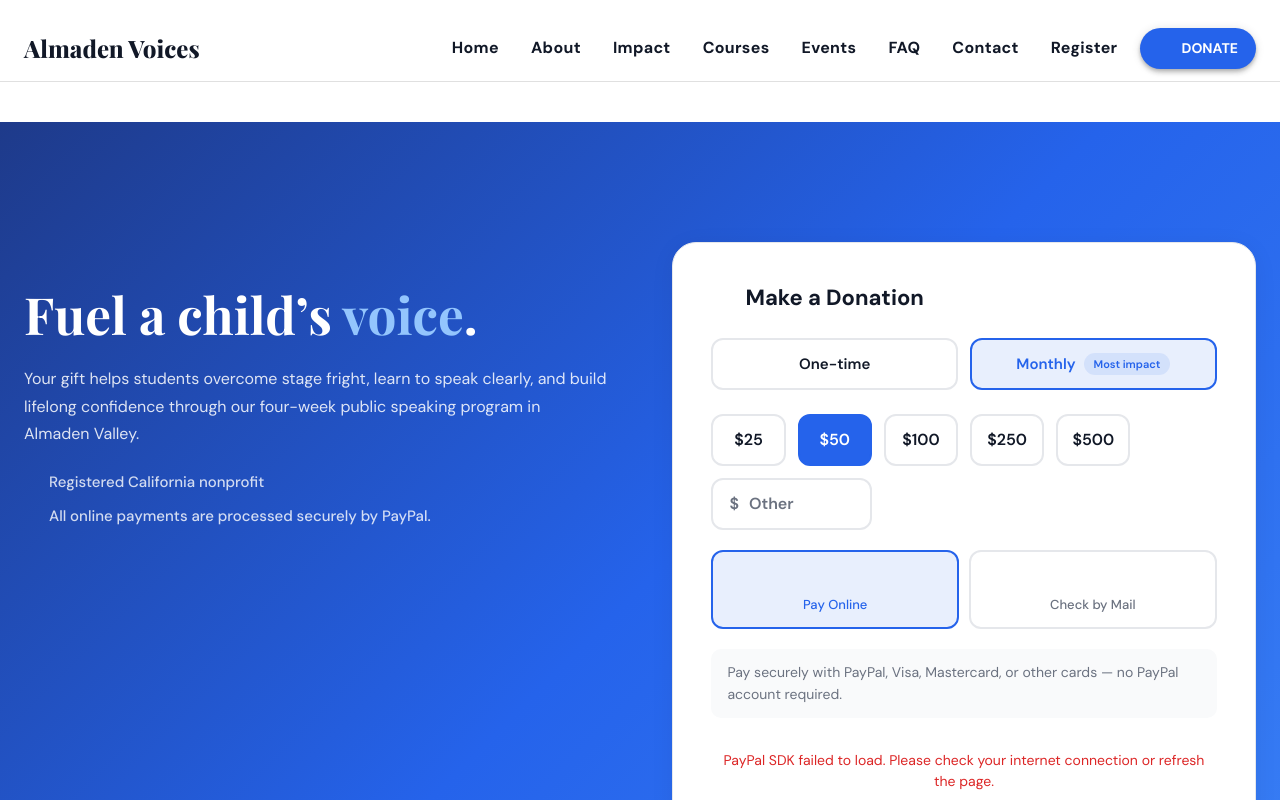
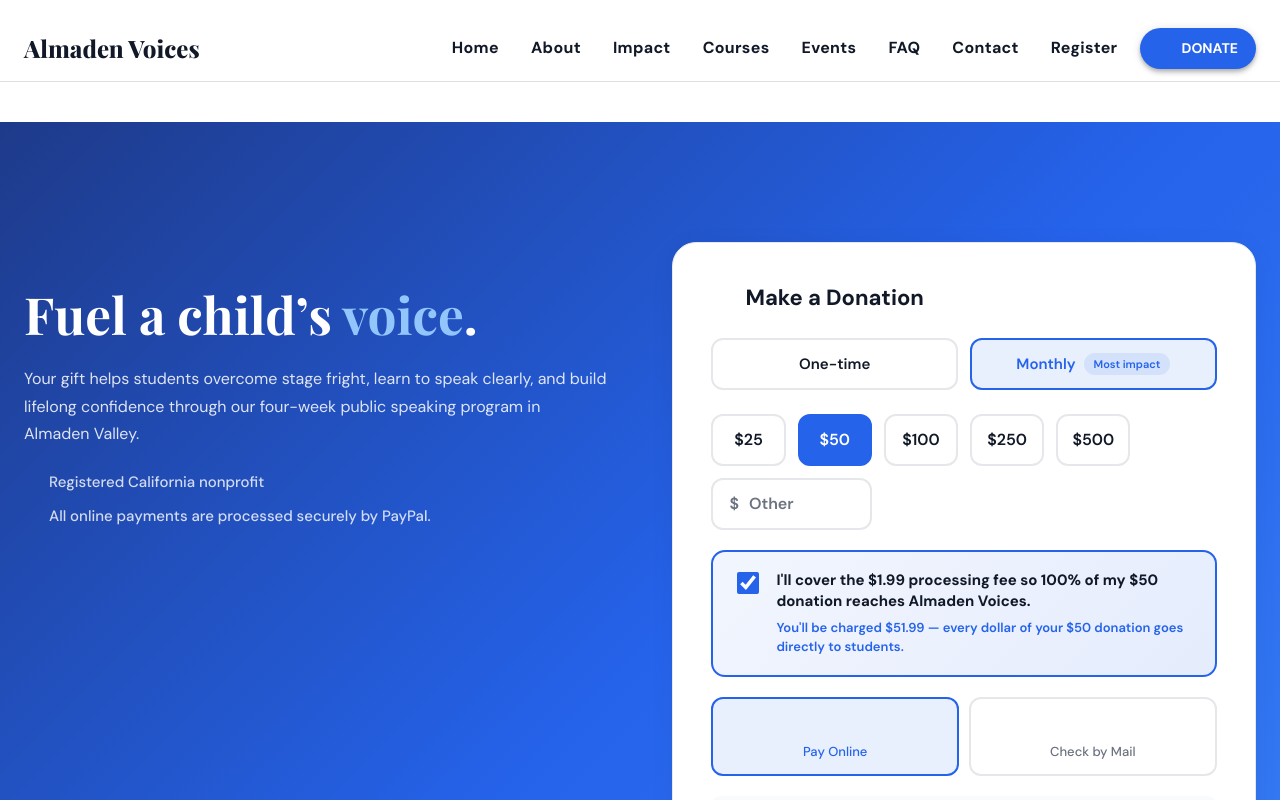
Before and after one commit to almadenvoices/almaden-voices-website, a React (Create React App) app in the folder client/: page /donate in a window 1280 px wide. Shown: the top 800 px of the page. Built offline with nearby package versions, Linux system fonts and the light colour scheme; some icons are missing.

Commit message:
Add "cover the processing fee" checkbox to donation page
Prominent checkbox (checked by default) lets donors cover PayPal's
2.89% + $0.49 fee so 100% of their intended donation reaches the
nonprofit. Shows exact fee amount and adjusted total dynamically.

```diff
--- a/client/src/Pages/Donate/Donate.module.css
+++ b/client/src/Pages/Donate/Donate.module.css
@@ -227,6 +227,53 @@
 
 .customBox input::placeholder {
     color: var(--muted);
+}
+
+/* Cover Processing Fee */
+.coverFee {
+    display: flex;
+    align-items: flex-start;
+    gap: 14px;
+    padding: 18px 20px;
+    border: 2px solid var(--brand);
+    background: linear-gradient(135deg, rgba(37, 99, 235, 0.06) 0%, rgba(37, 99, 235, 0.12) 100%);
+    border-radius: 14px;
+    margin-bottom: 20px;
+    cursor: pointer;
+    transition: all 0.2s ease;
+}
+
+.coverFee:hover {
+    background: linear-gradient(135deg, rgba(37, 99, 235, 0.1) 0%, rgba(37, 99, 235, 0.18) 100%);
+}
+
+.coverFeeCheck {
+    width: 22px;
+    height: 22px;
+    min-width: 22px;
+    accent-color: var(--brand);
+    margin-top: 2px;
+    cursor: pointer;
+}
+
+.coverFeeText {
+    display: flex;
+    flex-direction: column;
+    gap: 6px;
+}
+
+.coverFeeText strong {
+    font-size: 15px;
+    font-weight: 700;
+    color: var(--text);
+    line-height: 1.4;
+}
+
+.coverFeeDetail {
+    font-size: 13px;
+    color: var(--brand);
+    font-weight: 600;
+    line-height: 1.5;
 }
 
 /* Summary */
--- a/client/src/Pages/Donate/DonatePage.js
+++ b/client/src/Pages/Donate/DonatePage.js
@@ -54,6 +54,9 @@ export default function DonatePage() {
     const [custom, setCustom] = useState("");
     const [freq, setFreq] = useState("monthly"); // 'once' | 'monthly'
 
+    // cover processing fee
+    const [coverFee, setCoverFee] = useState(true);
+
     // "online" = PayPal (handles PayPal wallet + Visa/Mastercard/Amex)
     // "check"  = offline check by mail
     const [method, setMethod] = useState("online");
@@ -66,6 +69,15 @@ export default function DonatePage() {
         const v = Number(custom || amount);
         return isFinite(v) && v > 0 ? v : 0;
     }, [amount, custom]);
+
+    // PayPal fee: 2.89% + $0.49. Inverse formula ensures full amount reaches us.
+    const feeAmount = useMemo(() => {
+        if (!displayAmount) return 0;
+        const total = (displayAmount + 0.49) / (1 - 0.0289);
+        return Math.round((total - displayAmount) * 100) / 100;
+    }, [displayAmount]);
+
+    const chargeAmount = coverFee ? Math.round((displayAmount + feeAmount) * 100) / 100 : displayAmount;
 
     const handlePreset = (val) => {
         setCustom("");
@@ -113,7 +125,7 @@ export default function DonatePage() {
                         method: "POST",
                         headers: { "Content-Type": "application/json" },
                         body: JSON.stringify({
-                            amount: displayAmount,
+                            amount: chargeAmount,
                             frequency: freq
                         })
                     })
@@ -169,7 +181,7 @@ export default function DonatePage() {
                 }
             })
             .render("#paypal-buttons-container");
-    }, [paypalLoaded, method, displayAmount, freq]);
+    }, [paypalLoaded, method, displayAmount, chargeAmount, freq]);
 
     function handleCheckSubmit(e) {
         e.preventDefault();
@@ -263,6 +275,35 @@ export default function DonatePage() {
                                     />
                                 </div>
                             </div>
+
+                            {/* cover processing fee */}
+                            {displayAmount > 0 && (
+                                <div
+                                    className={s.coverFee}
+                                    onClick={() => setCoverFee(!coverFee)}
+                                    role="button"
+                                    tabIndex={0}
+                                >
+                                    <input
+                                        type="checkbox"
+                                        checked={coverFee}
+                                        onChange={(e) => setCoverFee(e.target.checked)}
+                                        className={s.coverFeeCheck}
+                                    />
+                                    <div className={s.coverFeeText}>
+                                        <strong>
+                                            I'll cover the ${feeAmount.toFixed(2)} processing fee so 100% of
+                                            my ${displayAmount} donation reaches Almaden Voices.
+                                        </strong>
+                                        <span className={s.coverFeeDetail}>
+                                            {coverFee
+                                                ? `You'll be charged $${chargeAmount.toFixed(2)} — every dollar of your $${displayAmount} donation goes directly to students.`
+                                                : `Without fee coverage, approximately $${(displayAmount - feeAmount).toFixed(2)} of your $${displayAmount} donation will reach us.`
+                                            }
+                                        </span>
+                                    </div>
+                                </div>
+                            )}
 
                             {/* payment method toggle */}
                             <div className={s.methods}>
```
